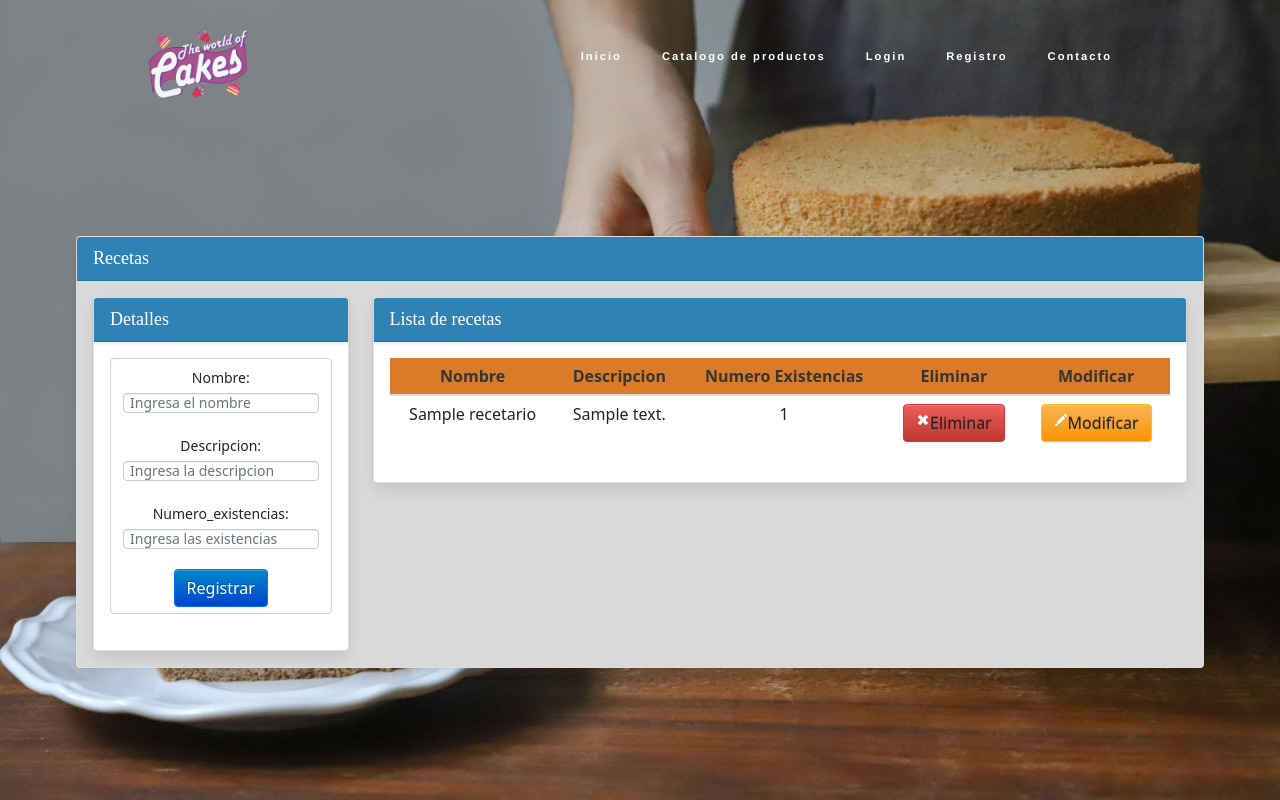
After one commit to IDGS-801-19002228/The_World_of_cakes, a Flask app: page /security/registroRecetario_admin in a window 1280 px wide. The commit adds this page. Run offline with Flask 3, Linux system fonts and the light colour scheme; tables that the repository leaves empty hold one stand-in row (values such as "Sample post"); some libraries are stand-ins or nearby versions.

Commit message:
Proyecto Final

```diff
--- a/project/auth.py
+++ b/project/auth.py
@@ -14,7 +14,7 @@ from flask_security.utils import (
 )
 
 
-from .models import Merma, Product, Role, User
+from .models import Merma, Product, Recetario, Role, User
 
 from . import db, userDataStore
 
@@ -22,7 +22,7 @@ from flask_security.decorators import roles_required
 
 from .models import User, Empleado, Proveedor
 
-from .forms import ProductForm, EmpleadoForm, ProveedorForm
+from .forms import ProductForm, EmpleadoForm, ProveedorForm, RecetarioForm
 from project import forms
 
 
@@ -256,6 +256,24 @@ def insertarMerma():
     mermas=Merma.query.all()
     return render_template('merma_admin.html',form = create_form, mermas=mermas)
 
+@auth.route("/registroRecetario_admin", methods=['GET','POST'])
+def registroRecetario():
+    create_form = forms.RecetarioForm(request.form)
+    if request.method == 'POST':
+        rece = Recetario(nombre = create_form.nombre.data,
+                            descripcion = create_form.descripcion.data,
+                            numero_Existencias = create_form.numero_existencias.data
+                            )
+        #Realizar el insert en la bd
+        db.session.add(rece)
+        db.session.commit()
+
+        flash('La receta se registro correctamente')
+        return redirect(url_for('auth.recetario'))
+
+    recetas=Recetario.query.all()
+    return render_template('recetario.html',form = create_form, recetas=recetas)
+
 @auth.route("/logout")
 @login_required
 def logout():
--- a/project/forms.py
+++ b/project/forms.py
@@ -59,3 +59,9 @@ class MermaForm (Form):
     nombre_producto = StringField('Nombre del producto')
     cantidad_unidad = IntegerField('Cantidad o unidad:')
     precio_venta = FloatField('Precio venta / Precio compra')
+
+class RecetarioForm(Form):
+    id_recetario = IntegerField('id_recetario')
+    nombre = StringField('Nombre:')
+    descripcion = StringField('Descripcion:')
+    numero_existencias = IntegerField('Numero_existencias:')
--- a/project/templates/index.html
+++ b/project/templates/index.html
@@ -65,6 +65,9 @@
                         <li>
                           <a href="{{ url_for('auth.insertarMerma') }}" class="nav-link py-3 px-0 px-lg-3 rounded mx-0 mx-lg-1" style="color:white">Mermas</a>
                         </li>
+                        <li>
+                          <a href="{{ url_for('auth.registroRecetario') }}" class="nav-link py-3 px-0 px-lg-3 rounded mx-0 mx-lg-1" style="color:white">Recetario</a>
+                        </li>
                     {% endif %}
                 {% endif %}
                 {% if current_user.is_authenticated %}
--- /dev/null
+++ b/project/templates/recetario.html
@@ -0,0 +1,101 @@
+{% extends "index.html" %}
+
+{% block content %}
+{%from "_macros.html" import render_field%}
+
+<link rel="stylesheet" type="text/css" href="static/sweetalert2/sweetalert2.min.css">
+
+<script type="text/javascript" src="static/sweetalert2/sweetalert2.min.js" ></script>
+
+<link rel="stylesheet" href="static/estilos.css" >
+<br>
+<br>
+<br>
+<br>
+<div class="row" id="productos">
+    <div class="col-sm-12">
+        <div class="card mt-2">
+            <div class="card-header" style="background-color: #3081B5; color: #fff">
+                 <font face="Cavolini" size="4">Recetas</font>
+            </div>
+            <div class="card-body" style="background-color:  #D9D9D9">
+                <div class="row">
+                    <div id="" class="col-sm-3">
+                        <div class="card">
+                            <div class="card-header" style="background-color: #3081B5; color: #fff">
+                                <font face="Cavolini" size="4">Detalles</font>
+                                <div class="form-inline float-right">
+
+                                </div>
+                            </div>
+                            <form name="sent" class="card-body" action="/security/registroRecetario" id="form1" method="POST">
+                                <div class="form-control">
+                                    <div class="form">
+                                    <div class="form-group">
+                                        <div class="form-group col-xs-12 float-label-form-group controls">
+                                            {{render_field(form.nombre,class='form-control',placeholder='Ingresa el nombre')}}
+                                        </div>
+                                    </div>
+                                    <div class="form-group">
+                                        <div class="form-group col-xs-12 float-label-form-group controls">
+                                            {{render_field(form.descripcion,class='form-control',placeholder='Ingresa la descripcion')}}
+                                        </div>
+                                    </div>
+                                    <div class="form-group">
+                                        <div class="form-group col-xs-12 float-label-form-group controls">
+                                            {{render_field(form.numero_existencias,class='form-control',placeholder='Ingresa las existencias')}}
+                                        </div>
+                                    </div>
+                                    <input type="submit" id="reg-alum" class="btn btn-primary" name="registra" value="Registrar"/>
+                                </div>
+                                </div>
+                            </form>
+                        </div>
+                    </div>
+                    <div id="" class="col-sm-9">
+                        <div class="card">
+                            <div class="card-header" style="background-color: #3081B5; color: #fff">
+                                <font face="Cavolini" size="4">Lista de recetas</font>
+                                <div class="form-inline float-right">
+
+                                </div>
+                            </div>
+                            <div class="card-body">
+                                <div class="row">
+                                    <div class="table-responsive">
+                                        <table class="table table-hover">
+                                            <thead class="" style="background-color: #D97B29">
+                                                <tr class="tr-head" >
+                                                    <th>Nombre</th>
+                                                    <th>Descripcion</th>
+                                                    <th>Numero Existencias</th>
+                                                    <th>Eliminar</th>
+                                                    <th>Modificar</th>
+                                                </tr>
+                                            </thead>
+                                            <tbody>
+                                                {%for rece in recetas%}
+                                                <tr>
+                                                    <td>{{rece.nombre}}</td>
+                                                    <td>{{rece.descripcion}}</td>
+                                                    <td>{{rece.numero_Existencias}}</td>
+                                                    <td><a href="eliminar?id={{rece.id_recetario}}"
+                                                        class="btn btn-danger"><i class="icon-remove icon-white"></i>Eliminar</a></td>
+                                                    <td><a href="modificar?id={{rece.id_recetario}}"
+                                                        class="btn btn-warning"><i class="icon-pencil icon-white"></i>Modificar</a></td>
+                                                </tr>
+                                                {%endfor%}
+                                            </tbody>
+                                        </table>
+                                    </div>
+                                </div>
+                            </div>
+                        </div>
+                    </div>
+                </div>
+            </div>
+        </div>
+    </div>
+</div>
+
+{% endblock %}
```
Also changed, not shown: project/models.py (+9 -0 lines).
